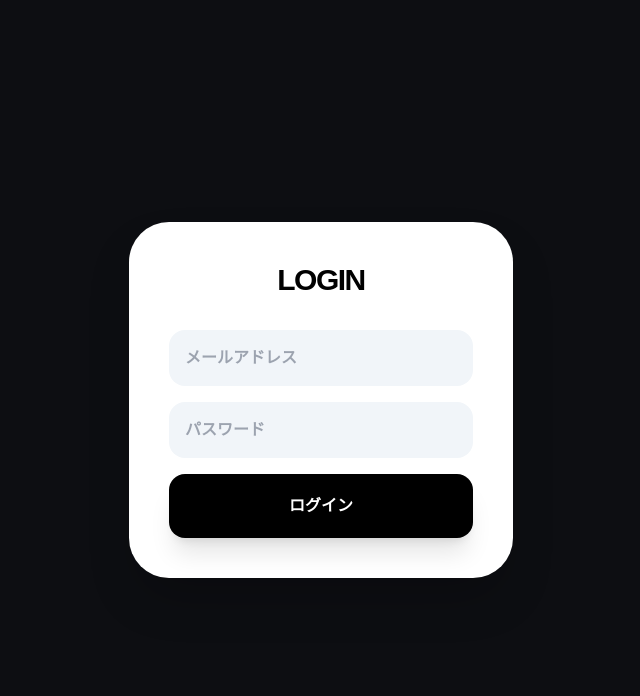
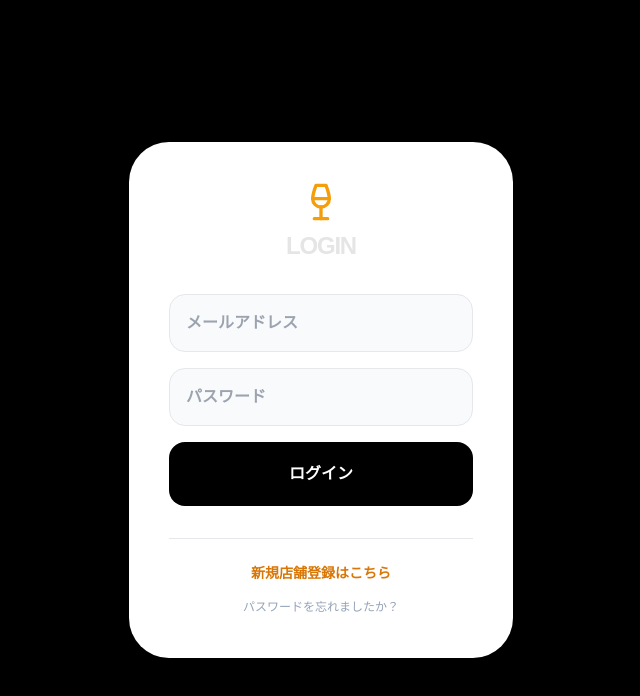
Before and after one commit to takatam-cyber/my-wine-menu, a Next.js app: page /admin in a window 1280 px wide. Shown: the top 696 px of the page, without its empty margins (319-959 px from the left). Built offline with nearby package versions, Linux system fonts and the light colour scheme.

Commit message:
Update page.tsx

```diff
--- a/app/admin/page.tsx
+++ b/app/admin/page.tsx
@@ -1,11 +1,13 @@
+// app/admin/page.tsx
 "use client";
 
 import { useState, useEffect } from 'react';
 import {
-  Camera, Loader2, Wine as WineIcon, Edit3, LogOut, Save, Mail, Lock, Trash2, Settings, ChevronRight, Download, Upload, ExternalLink
+  Camera, Loader2, Wine as WineIcon, Edit3, LogOut, Save, Mail, Lock, Trash2, Settings, ChevronRight, Download, Upload, ExternalLink, FileDown, FileUp
 } from 'lucide-react';
 
 export default function AdminPage() {
+  const [mode, setMode] = useState<'login' | 'register' | 'forgot'>('login');
   const [auth, setAuth] = useState({ email: '', pass: '' });
   const [isLoggedIn, setIsLoggedIn] = useState(false);
   const [config, setConfig] = useState({ menu_name: '' });
@@ -20,7 +22,8 @@ export default function AdminPage() {
   };
   const [newWine, setNewWine] = useState(initialWineState);
 
-  // データ取得の整合性を保つため、常にフルメールアドレスをIDとして使用
+  const currentStoreId = auth.email;
+
   useEffect(() => {
     const savedEmail = localStorage.getItem('wine_store_email');
     if (savedEmail) { setAuth(prev => ({ ...prev, email: savedEmail })); setIsLoggedIn(true); }
@@ -37,6 +40,79 @@ export default function AdminPage() {
     const res = await fetch(`/api/wines`, { headers: { 'x-store-id': auth.email } });
     const data = await res.json();
     setWines(Array.isArray(data) ? data : []);
+  };
+
+  // 画像を解像度を維持したまま極限まで圧縮する関数
+  const compressImage = (file: File): Promise<Blob> => {
+    return new Promise((resolve) => {
+      const reader = new FileReader();
+      reader.readAsDataURL(file);
+      reader.onload = (e) => {
+        const img = new Image();
+        img.src = e.target?.result as string;
+        img.onload = () => {
+          const canvas = document.createElement('canvas');
+          let width = img.width;
+          let height = img.height;
+          const MAX_SIZE = 1200; // 解析に十分な解像度
+          if (width > height) {
+            if (width > MAX_SIZE) { height *= MAX_SIZE / width; width = MAX_SIZE; }
+          } else {
+            if (height > MAX_SIZE) { width *= MAX_SIZE / height; height = MAX_SIZE; }
+          }
+          canvas.width = width;
+          canvas.height = height;
+          canvas.getContext('2d')?.drawImage(img, 0, 0, width, height);
+          canvas.toBlob((blob) => resolve(blob as Blob), 'image/jpeg', 0.6); // 圧縮率60%
+        };
+      };
+    });
+  };
+
+  const handleScan = async (e: any) => {
+    const file = e.target.files?.[0];
+    if (!file) return;
+    setLoading(true);
+    try {
+      // 1. 画像をブラウザで圧縮
+      const compressedBlob = await compressImage(file);
+
+      // 2. アップロード
+      const formData = new FormData();
+      formData.append('file', compressedBlob, file.name);
+      const uploadRes = await fetch('/api/upload', { method: 'POST', body: formData });
+      const { url } = await uploadRes.json();
+
+      // 3. 画像を先に表示（解析失敗でも残るように）
+      setNewWine(prev => ({ ...prev, image: url }));
+
+      // 4. AI解析
+      const scanRes = await fetch('/api/scan', { method: 'POST', headers: { 'x-store-id': auth.email }, body: JSON.stringify({ image: url }) });
+      const scanData = await scanRes.json();
+
+      if (scanData.result && scanData.result !== "{}") {
+        setNewWine(prev => ({ ...prev, ...JSON.parse(scanData.result), image: url }));
+      } else {
+        alert("画像は取り込みましたが、文字情報の解析に失敗しました。手動で入力してください。");
+      }
+    } catch (err: any) { alert("エラーが発生しましたが画像は保持されました。"); } finally { setLoading(false); }
+  };
+
+  const handleAuth = async (e: React.FormEvent) => {
+    e.preventDefault();
+    setLoading(true);
+    try {
+      const res = await fetch('/api/auth', { method: 'POST', body: JSON.stringify({ action: mode, email: auth.email, password: auth.pass }) });
+      const data = await res.json();
+      if (!res.ok) throw new Error(data.error);
+      if (mode === 'login') {
+        localStorage.setItem('wine_store_email', auth.email);
+        setIsLoggedIn(true);
+      } else {
+        alert("メールを送信しました。届いたパスワードを確認してください。");
+        setMode('login');
+      }
+    } catch (err: any) { alert(err.message); } finally { setLoading(false); }
   };
 
   const exportCSV = () => {
@@ -77,30 +153,6 @@ export default function AdminPage() {
     reader.readAsText(file);
   };
 
-  const handleScan = async (e: any) => {
-    const file = e.target.files?.[0];
-    if (!file) return;
-    setLoading(true);
-    try {
-      const formData = new FormData();
-      formData.append('file', file);
-      const uploadRes = await fetch('/api/upload', { method: 'POST', body: formData });
-      const { url } = await uploadRes.json();
-
-      // 先に画像を表示させる
-      setNewWine(prev => ({ ...prev, image: url }));
-
-      const scanRes = await fetch('/api/scan', { method: 'POST', headers: { 'x-store-id': auth.email }, body: JSON.stringify({ image: url }) });
-      const scanData = await scanRes.json();
-
-      if (scanData.result && scanData.result !== "{}") {
-        setNewWine(prev => ({ ...prev, ...JSON.parse(scanData.result), image: url }));
-      } else {
-        alert("画像は取り込みましたが、文字情報の解析に失敗しました。残りは手動で補完してください。");
-      }
-    } catch (err: any) { alert("通信エラーが発生しましたが、画像は保持されました。"); } finally { setLoading(false); }
-  };
-
   const handleSaveWine = async () => {
     await fetch('/api/wines', { method: 'POST', headers: { 'x-store-id': auth.email }, body: JSON.stringify(newWine) });
     setNewWine(initialWineState); setEditingId(null); fetchWines();
@@ -108,23 +160,32 @@ export default function AdminPage() {
   };
 
   if (!isLoggedIn) return (
-    <div className="min-h-screen flex items-center justify-center bg-[#0d0e12] p-6 text-black">
+    <div className="min-h-screen flex items-center justify-center bg-black p-6">
       <div className="bg-white p-10 rounded-[2.5rem] w-full max-w-sm shadow-2xl">
-        <h1 className="text-3xl font-black mb-8 text-center uppercase tracking-tighter">Login</h1>
-        <form onSubmit={(e:any) => { e.preventDefault(); setIsLoggedIn(true); localStorage.setItem('wine_store_email', auth.email); }} className="space-y-4">
-          <input type="email" placeholder="メールアドレス" value={auth.email} onChange={e => setAuth({...auth, email: e.target.value})} className="w-full p-4 bg-slate-100 rounded-2xl font-bold border-none outline-none focus:ring-2 ring-amber-500" required />
-          <input type="password" placeholder="パスワード" value={auth.pass} onChange={e => setAuth({...auth, pass: e.target.value})} className="w-full p-4 bg-slate-100 rounded-2xl font-bold border-none outline-none focus:ring-2 ring-amber-500" required />
-          <button className="w-full bg-black text-white py-5 rounded-2xl font-black shadow-xl active:scale-95 transition-all">ログイン</button>
+        <div className="text-center mb-8">
+          <WineIcon className="mx-auto text-amber-500 mb-2" size={40}/>
+          <h1 className="text-2xl font-black uppercase tracking-tighter">{mode === 'login' ? 'Login' : mode === 'register' ? 'Register' : 'Recovery'}</h1>
+        </div>
+        <form onSubmit={handleAuth} className="space-y-4">
+          <input type="email" placeholder="メールアドレス" value={auth.email} onChange={e => setAuth({...auth, email: e.target.value})} className="w-full p-4 bg-slate-50 rounded-2xl font-bold border" required />
+          {mode === 'login' && <input type="password" placeholder="パスワード" value={auth.pass} onChange={e => setAuth({...auth, pass: e.target.value})} className="w-full p-4 bg-slate-50 rounded-2xl font-bold border" required />}
+          <button disabled={loading} className="w-full bg-black text-white py-5 rounded-2xl font-black">
+            {loading ? <Loader2 className="animate-spin mx-auto" /> : mode === 'login' ? 'ログイン' : 'メールを送信'}
+          </button>
         </form>
+        <div className="mt-8 pt-6 border-t text-center space-y-4">
+          <button onClick={() => setMode(mode === 'login' ? 'register' : 'login')} className="text-sm font-bold text-amber-600 block w-full">{mode === 'login' ? '新規店舗登録はこちら' : 'ログインに戻る'}</button>
+          {mode === 'login' && <button onClick={() => setMode('forgot')} className="text-xs text-slate-400">パスワードを忘れましたか？</button>}
+        </div>
       </div>
     </div>
   );
 
   return (
     <div className="max-w-3xl mx-auto p-6 bg-slate-50 min-h-screen text-black pb-24 font-sans">
-      <div className="flex justify-between items-center mb-8 px-2">
+      <div className="flex justify-between items-center mb-8">
         <h1 className="text-lg font-black truncate max-w-[200px]">{auth.email}</h1>
-        <button onClick={() => {localStorage.clear(); location.reload();}} className="p-3 bg-white border border-slate-100 rounded-2xl text-slate-400"><LogOut size={20}/></button>
+        <button onClick={() => {localStorage.clear(); location.reload();}} className="p-3 bg-white border rounded-2xl text-slate-400"><LogOut size={20}/></button>
       </div>
 
       <div className="flex gap-2 mb-8">
@@ -135,24 +196,25 @@ export default function AdminPage() {
       </div>
 
       <div className="bg-white p-8 rounded-[2.5rem] shadow-xl mb-8 border border-slate-100 space-y-4">
-        <div className="flex items-center gap-2 mb-2 text-slate-400 font-black text-[10px] uppercase tracking-widest"><Settings size={14}/> Menu Configuration</div>
-        <input type="text" value={config.menu_name} onChange={e => setConfig({...config, menu_name: e.target.value})} className="w-full p-4 bg-slate-50 rounded-xl border-2 font-bold focus:border-amber-500 outline-none" placeholder="店舗・メニュー名" />
+        <div className="flex items-center gap-2 mb-2 text-slate-400 font-black text-[10px] uppercase tracking-widest"><Settings size={14}/> Store Name Settings</div>
+        <input type="text" value={config.menu_name} onChange={e => setConfig({...config, menu_name: e.target.value})} className="w-full p-4 bg-slate-50 rounded-xl border-2 font-bold" placeholder="店舗名を入力" />
         <button onClick={async () => { await fetch('/api/config', { method: 'POST', headers: { 'x-store-id': auth.email }, body: JSON.stringify(config) }); alert("保存完了"); }} className="w-full bg-amber-500 text-white py-4 rounded-2xl font-black shadow-lg">店舗名を保存</button>
       </div>
 
       <div className="bg-white p-8 rounded-[3rem] shadow-2xl border border-slate-100 mb-8 space-y-6">
         <div className="grid grid-cols-1 md:grid-cols-2 gap-8">
-          <label className="aspect-[3/4] bg-slate-50 rounded-3xl overflow-hidden flex flex-col items-center justify-center relative cursor-pointer border-4 border-dashed border-slate-100 hover:border-amber-200 transition-all">
+          <label className="aspect-[3/4] bg-slate-50 rounded-3xl overflow-hidden flex flex-col items-center justify-center relative cursor-pointer border-4 border-dashed border-slate-100 group">
             {newWine.image ? <img src={newWine.image} className="w-full h-full object-cover" /> : <div className="text-center"><Camera size={48} className="mx-auto text-slate-200 mb-2"/><p className="text-[10px] font-black text-slate-300 uppercase">Scan Label</p></div>}
             {loading && <div className="absolute inset-0 bg-black/60 flex items-center justify-center"><Loader2 className="text-white animate-spin" size={48} /></div>}
+            {/* スマホでライブラリ・カメラ両方対応 */}
             <input type="file" accept="image/*" onChange={handleScan} className="hidden" />
           </label>
           <div className="space-y-3">
             <select value={newWine.color} onChange={e => setNewWine({...newWine, color: e.target.value})} className="w-full p-4 bg-slate-100 rounded-2xl font-black border-none">
               <option value="赤">Red</option><option value="白">White</option><option value="ロゼ">Rosé</option><option value="泡">Sparkling</option>
             </select>
-            <input type="text" placeholder="名前 (日本語)" value={newWine.name_jp} onChange={e => setNewWine({...newWine, name_jp: e.target.value})} className="w-full p-3 bg-slate-50 rounded-xl border-2 outline-none focus:border-amber-500" />
-            <input type="text" placeholder="Name (English)" value={newWine.name_en} onChange={e => setNewWine({...newWine, name_en: e.target.value})} className="w-full p-3 bg-slate-50 rounded-xl border-2 outline-none focus:border-amber-500" />
+            <input type="text" placeholder="名前 (日)" value={newWine.name_jp} onChange={e => setNewWine({...newWine, name_jp: e.target.value})} className="w-full p-3 bg-slate-50 rounded-xl border-2" />
+            <input type="text" placeholder="Name (English)" value={newWine.name_en} onChange={e => setNewWine({...newWine, name_en: e.target.value})} className="w-full p-3 bg-slate-50 rounded-xl border-2" />
             <div className="grid grid-cols-2 gap-2">
               <input type="text" placeholder="国" value={newWine.country} onChange={e => setNewWine({...newWine, country: e.target.value})} className="p-3 bg-slate-50 rounded-xl border-2" />
               <input type="text" placeholder="産地" value={newWine.region} onChange={e => setNewWine({...newWine, region: e.target.value})} className="p-3 bg-slate-50 rounded-xl border-2" />
@@ -182,7 +244,7 @@ export default function AdminPage() {
         </div>
 
         <input type="text" placeholder="ペアリング料理 (例: ステーキなど)" value={newWine.pairing} onChange={e => setNewWine({...newWine, pairing: e.target.value})} className="w-full p-4 bg-slate-50 rounded-xl border-2" />
-        <textarea placeholder="ソムリエのオススメ解説" value={newWine.advice} onChange={e => setNewWine({...newWine, advice: e.target.value})} className="w-full p-4 bg-slate-50 rounded-2xl font-bold h-32 border-2 resize-none" />
+        <textarea placeholder="ソムリエの解説" value={newWine.advice} onChange={e => setNewWine({...newWine, advice: e.target.value})} className="w-full p-4 bg-slate-50 rounded-2xl font-bold h-32 border-2 resize-none" />
         <button onClick={handleSaveWine} className="w-full bg-black text-white py-6 rounded-3xl font-black text-xl shadow-xl active:scale-95 transition-all flex items-center justify-center gap-3">
           <Save size={24}/> {editingId ? 'Update Wine' : 'Add to Collection'}
         </button>
@@ -198,7 +260,7 @@ export default function AdminPage() {
             </div>
             <div className="flex gap-2">
               <button onClick={() => {setNewWine(wine); setEditingId(wine.id); window.scrollTo({top: 450, behavior:'smooth'});}} className="p-4 bg-slate-50 rounded-2xl text-slate-300 hover:text-black transition-all"><Edit3 size={20}/></button>
-              <button onClick={async () => { if(confirm("このワインを削除しますか？")) { await fetch('/api/wines', { method: 'DELETE', headers: { 'x-store-id': auth.email }, body: JSON.stringify({ id: wine.id }) }); fetchWines(); } }} className="p-4 bg-red-50 rounded-2xl text-red-200 hover:text-red-500 transition-all"><Trash2 size={20}/></button>
+              <button onClick={async () => { if(confirm("削除しますか？")) { await fetch('/api/wines', { method: 'DELETE', headers: { 'x-store-id': auth.email }, body: JSON.stringify({ id: wine.id }) }); fetchWines(); } }} className="p-4 bg-red-50 rounded-2xl text-red-200 hover:text-red-500 transition-all"><Trash2 size={20}/></button>
             </div>
           </div>
         ))}
@@ -206,7 +268,6 @@ export default function AdminPage() {
 
       <div className="mt-16 p-10 bg-slate-900 text-white rounded-[3.5rem] shadow-2xl relative overflow-hidden group">
         <p className="text-[10px] font-black opacity-30 uppercase tracking-[0.4em] mb-4">Wine Menu Public URL</p>
-        {/* 公開URLとの食い違いを防ぐためエンコード */}
         <p className="text-lg font-mono font-bold text-[#c5a059] italic mb-8">/{auth.email}</p>
         <a href={`/${encodeURIComponent(auth.email)}`} target="_blank" className="inline-flex items-center gap-3 bg-[#c5a059] text-black px-10 py-5 rounded-2xl text-[10px] font-black tracking-[0.2em] uppercase active:scale-95 transition-all shadow-xl">
           Preview Menu <ChevronRight size={16}/>
```
